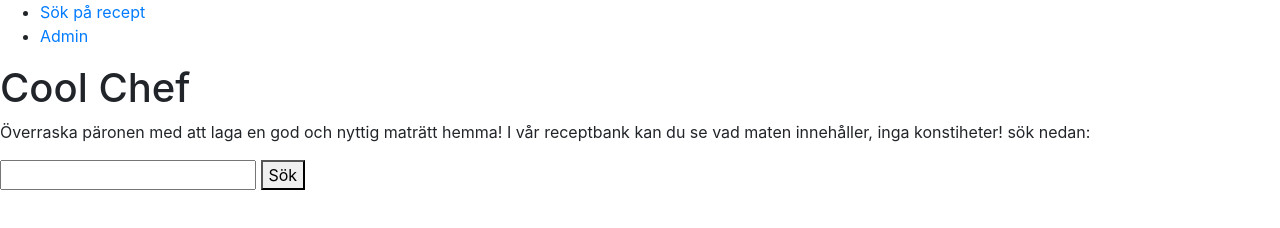
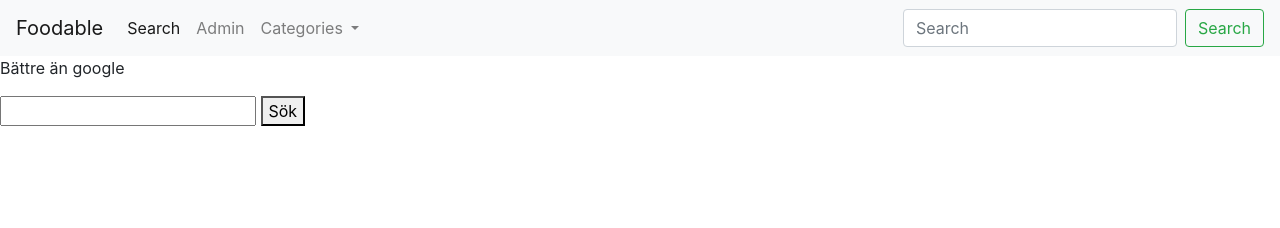
Before and after one commit to LaureaLindroos/RecipeProject, a website: page www/index.html in a window 1280 px wide. Drawn offline with nearby package versions, Linux system fonts and the light colour scheme.

Commit message:
added navbar from bootstrap

```diff
--- a/www/index.html
+++ b/www/index.html
@@ -7,22 +7,55 @@
     <link rel="stylesheet" href="https://stackpath.bootstrapcdn.com/bootstrap/4.1.3/css/bootstrap.min.css" integrity="sha384-MCw98/SFnGE8fJT3GXwEOngsV7Zt27NXFoaoApmYm81iuXoPkFOJwJ8ERdknLPMO" crossorigin="anonymous">
   </head>
   <body>
-      <nav><ul><li><a href="index.html">Sök på recept</a></li><li><a href="">Admin</a></li></ul></nav>
-    <h1>Cool Chef</h1>
-    <p>Överraska päronen med att laga en god och nyttig maträtt hemma! I vår receptbank kan du se vad maten innehåller, inga konstiheter!
-      sök nedan:
+      <nav class="navbar navbar-expand-lg navbar-light bg-light">
+          <a class="navbar-brand" href="#">Foodable</a>
+          <button class="navbar-toggler" type="button" data-toggle="collapse" data-target="#navbarSupportedContent" aria-controls="navbarSupportedContent" aria-expanded="false" aria-label="Toggle navigation">
+            <span class="navbar-toggler-icon"></span>
+          </button>
+
+          <div class="collapse navbar-collapse" id="navbarSupportedContent">
+            <ul class="navbar-nav mr-auto">
+              <li class="nav-item active">
+                <a class="nav-link" href="index.html">Search <span class="sr-only">(current)</span></a>
+              </li>
+              <li class="nav-item">
+                <a class="nav-link" href="addRecipe.html">Admin</a>
+              </li>
+                  <li class="nav-item dropdown">
+                      <a class="nav-link dropdown-toggle" href="#" id="navbarDropdownMenuLink" role="button" data-toggle="dropdown" aria-haspopup="true" aria-expanded="false">
+                        Categories
+                      </a>
+                      <div class="dropdown-menu" aria-labelledby="navbarDropdownMenuLink">
+                        <a class="dropdown-item" href="#">Breakfast</a>
+                        <a class="dropdown-item" href="#">Dinner</a>
+                        <a class="dropdown-item" href="#">Dessert</a>
+                        <a class="dropdown-item" href="#">Snack</a>
+                      </div>
+                    </li>
+                </div>
+              </li>
+
+            </ul>
+            <form class="form-inline my-2 my-lg-0">
+              <input class="form-control mr-sm-2" type="search" placeholder="Search" aria-label="Search">
+              <button class="btn btn-outline-success my-2 my-sm-0" type="submit">Search</button>
+            </form>
+          </div>
+        </nav>
+    <p>Bättre än google
     </p>
     <input id="search-value" type="text" name="recipe-search">
     <button id="search-button">Sök</button>
     <section id="search-result">
       </section>
 
-      <script src="https://ajax.googleapis.com/ajax/libs/jquery/3.3.1/jquery.min.js"></script>
+
       <script src="https://code.jquery.com/jquery-3.3.1.slim.min.js" integrity="sha384-q8i/X+965DzO0rT7abK41JStQIAqVgRVzpbzo5smXKp4YfRvH+8abtTE1Pi6jizo" crossorigin="anonymous"></script>
 <script src="https://cdnjs.cloudflare.com/ajax/libs/popper.js/1.14.3/umd/popper.min.js" integrity="sha384-ZMP7rVo3mIykV+2+9J3UJ46jBk0WLaUAdn689aCwoqbBJiSnjAK/l8WvCWPIPm49" crossorigin="anonymous"></script>
 <script src="https://stackpath.bootstrapcdn.com/bootstrap/4.1.3/js/bootstrap.min.js" integrity="sha384-ChfqqxuZUCnJSK3+MXmPNIyE6ZbWh2IMqE241rYiqJxyMiZ6OW/JmZQ5stwEULTy" crossorigin="anonymous"></script>
 
       <script src="search.js"></script>
+      <script src="https://ajax.googleapis.com/ajax/libs/jquery/3.3.1/jquery.min.js"></script>
 
   </body>
 </html>
```
Also changed, not shown: www/addRecipe.html (+34 -2 lines), 1 other file.
